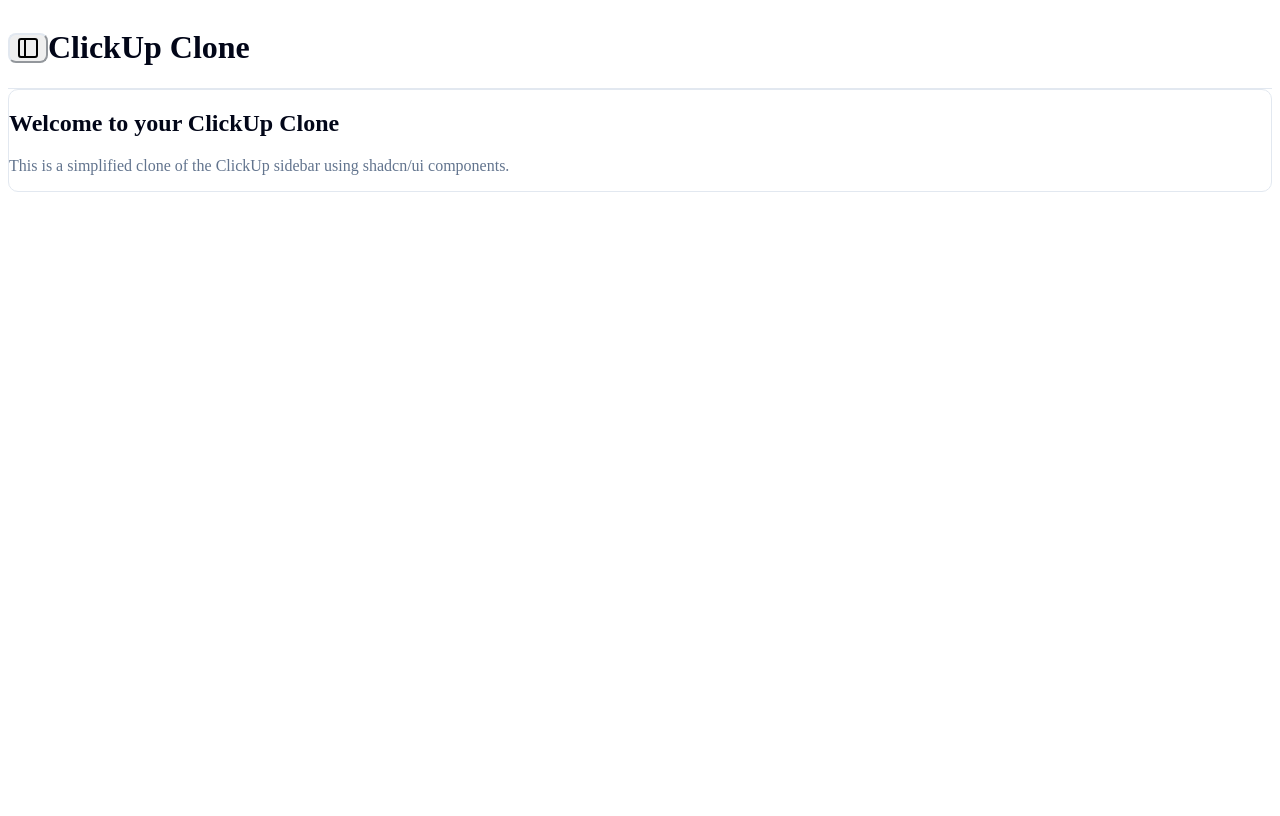
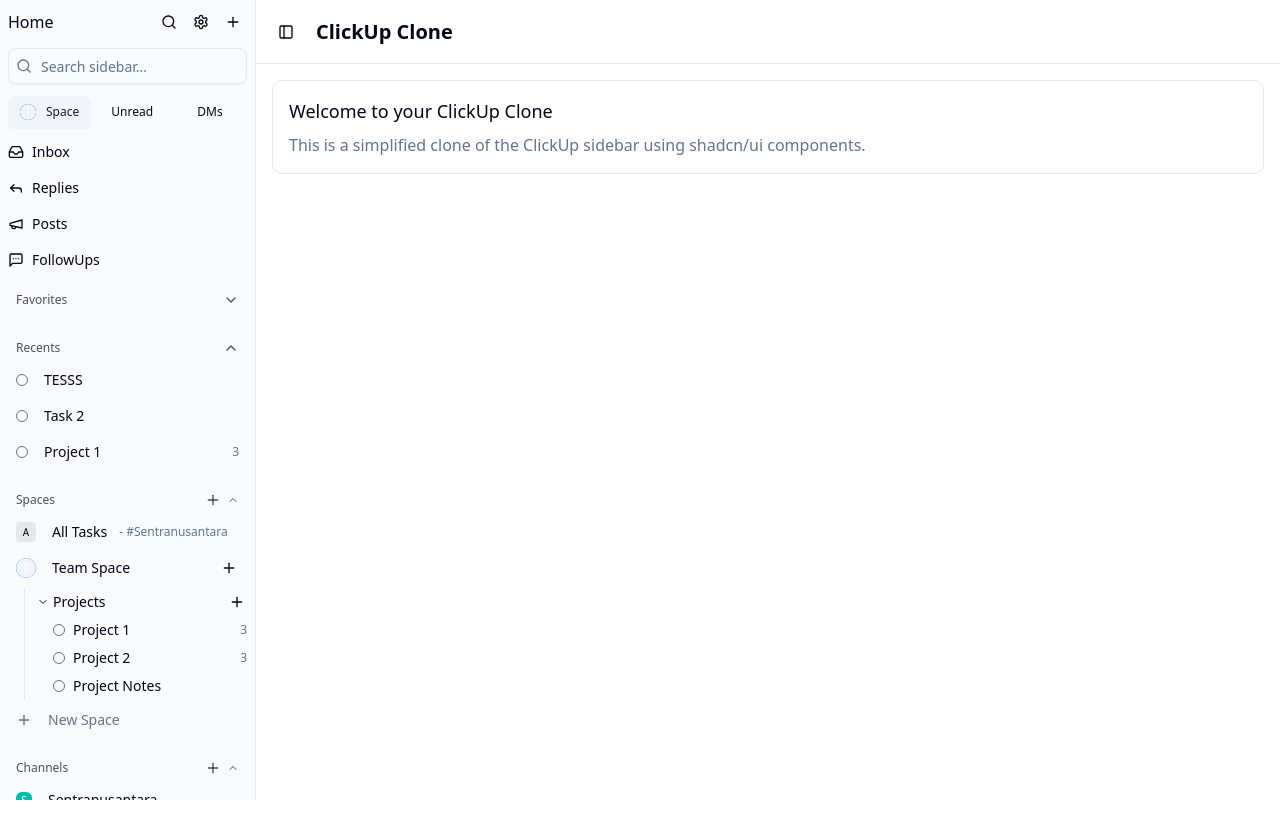
Before and after one commit to Alexwilliam112/oos-clickup, a Next.js app: page / in a window 1280 px wide. Built offline with nearby package versions, Linux system fonts and the light colour scheme.

Commit message:
feat: fix tailwind

```diff
--- a/src/app/globals.css
+++ b/src/app/globals.css
@@ -1,10 +1,8 @@
-
+@import "tailwindcss";
 @import "tw-animate-css";
 
 @custom-variant dark (&:is(.dark *));
 
-@tailwind base;
-@tailwind components;
 @tailwind utilities;
 
 @layer base {
@@ -95,6 +93,7 @@
   * {
     @apply border-border;
   }
+
   body {
     @apply bg-background text-foreground;
   }
@@ -211,6 +210,7 @@
   * {
     @apply border-border outline-ring/50;
   }
+
   body {
     @apply bg-background text-foreground;
   }
--- a/tailwind.config.js
+++ /dev/null
@@ -1,90 +0,0 @@
-
-const config = {
-  darkMode: ["class"],
-  content: [
-    "./pages/**/*.{ts,tsx}",
-    "./components/**/*.{ts,tsx}",
-    "./app/**/*.{ts,tsx}",
-    "./src/**/*.{ts,tsx}",
-    "*.{js,ts,jsx,tsx,mdx}",
-  ],
-  prefix: "",
-  theme: {
-    container: {
-      center: true,
-      padding: "2rem",
-      screens: {
-        "2xl": "1400px",
-      },
-    },
-    extend: {
-      colors: {
-        border: "hsl(var(--border))",
-        input: "hsl(var(--input))",
-        ring: "hsl(var(--ring))",
-        background: "hsl(var(--background))",
-        foreground: "hsl(var(--foreground))",
-        primary: {
-          DEFAULT: "hsl(var(--primary))",
-          foreground: "hsl(var(--primary-foreground))",
-        },
-        secondary: {
-          DEFAULT: "hsl(var(--secondary))",
-          foreground: "hsl(var(--secondary-foreground))",
-        },
-        destructive: {
-          DEFAULT: "hsl(var(--destructive))",
-          foreground: "hsl(var(--destructive-foreground))",
-        },
-        muted: {
-          DEFAULT: "hsl(var(--muted))",
-          foreground: "hsl(var(--muted-foreground))",
-        },
-        accent: {
-          DEFAULT: "hsl(var(--accent))",
-          foreground: "hsl(var(--accent-foreground))",
-        },
-        popover: {
-          DEFAULT: "hsl(var(--popover))",
-          foreground: "hsl(var(--popover-foreground))",
-        },
-        card: {
-          DEFAULT: "hsl(var(--card))",
-          foreground: "hsl(var(--card-foreground))",
-        },
-        sidebar: {
-          DEFAULT: "hsl(var(--sidebar-background))",
-          foreground: "hsl(var(--sidebar-foreground))",
-          primary: "hsl(var(--sidebar-primary))",
-          "primary-foreground": "hsl(var(--sidebar-primary-foreground))",
-          accent: "hsl(var(--sidebar-accent))",
-          "accent-foreground": "hsl(var(--sidebar-accent-foreground))",
-          border: "hsl(var(--sidebar-border))",
-          ring: "hsl(var(--sidebar-ring))",
-        },
-      },
-      borderRadius: {
-        lg: "var(--radius)",
-        md: "calc(var(--radius) - 2px)",
-        sm: "calc(var(--radius) - 4px)",
-      },
-      keyframes: {
-        "accordion-down": {
-          from: { height: "0" },
-          to: { height: "var(--radix-accordion-content-height)" },
-        },
-        "accordion-up": {
-          from: { height: "var(--radix-accordion-content-height)" },
-          to: { height: "0" },
-        },
-      },
-      animation: {
-        "accordion-down": "accordion-down 0.2s ease-out",
-        "accordion-up": "accordion-up 0.2s ease-out",
-      },
-    },
-  },
-  plugins: [require("tailwindcss-animate")],
-}
-
-export default config
```
